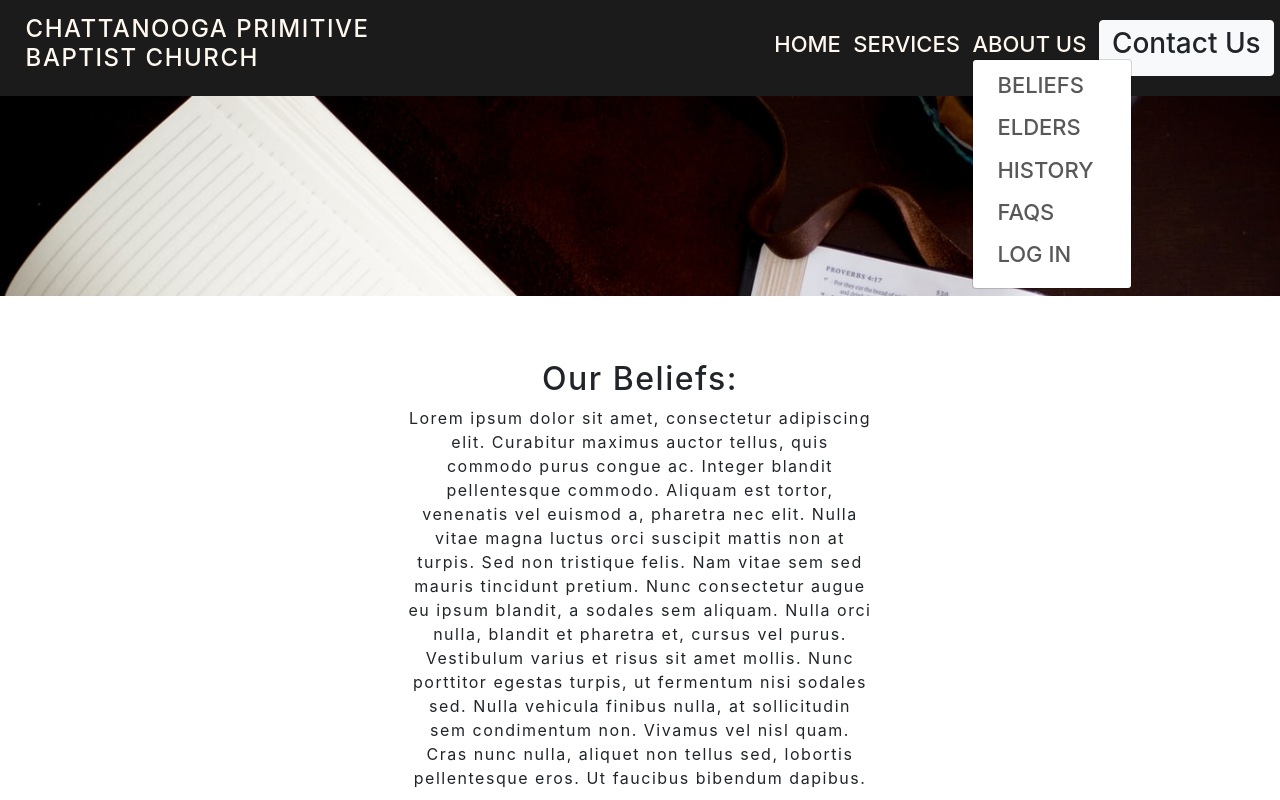
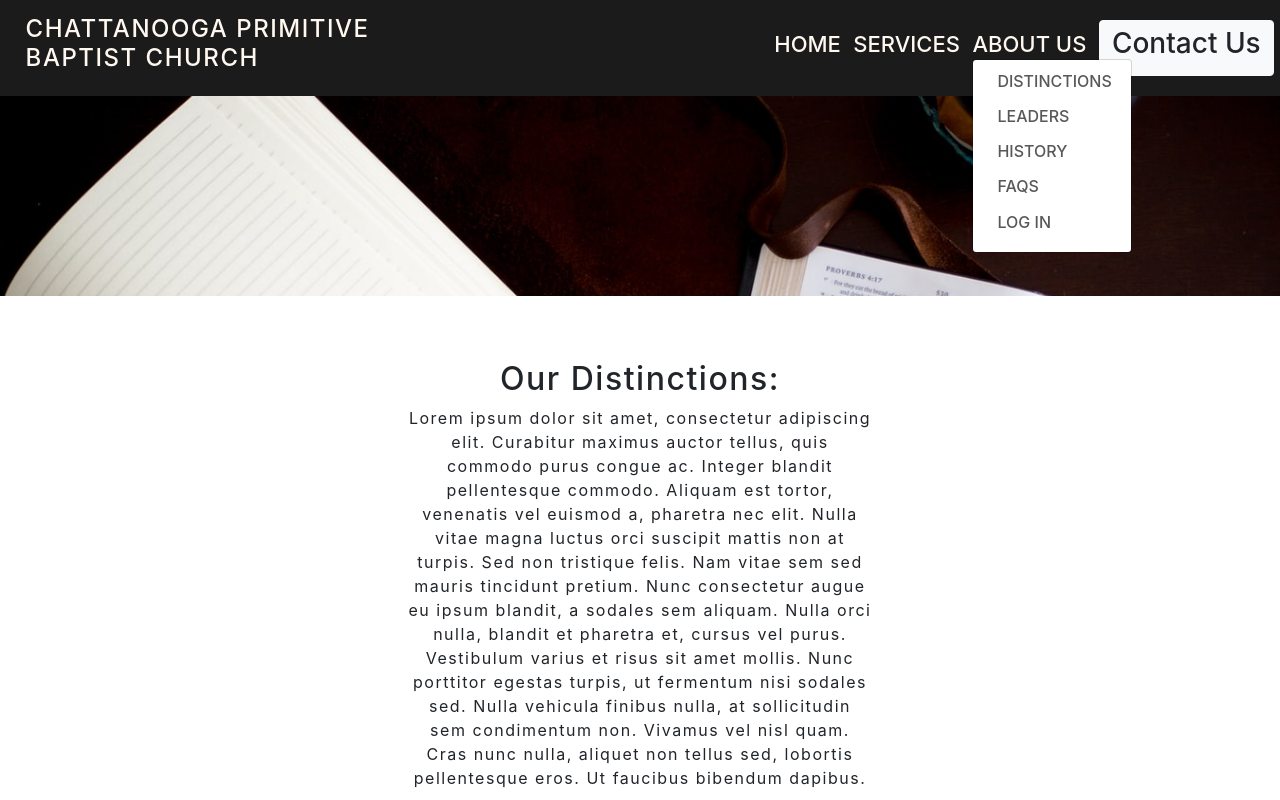
Before and after one commit to JackSkiles/c_v2, a React (Create React App) app in the folder client/: page /beliefs in a window 1280 px wide. Both pictures are taken after a click on the link "ABOUT US". Shown: the top 800 px of the page. Built offline with nearby package versions, Linux system fonts and the light colour scheme; what react-google-maps would draw is missing.

Commit message:
made some wording changes

```diff
--- a/client/src/components/Beliefs.jsx
+++ b/client/src/components/Beliefs.jsx
@@ -10,7 +10,7 @@ export default function Beliefs() {
             </div>
             <div className="mainCont">
                 <div className="textCont">
-                    <h2>Our Beliefs:</h2>
+                    <h2>Our Distinctions:</h2>
                     <p>Lorem ipsum dolor sit amet, consectetur adipiscing elit. Curabitur maximus auctor tellus, quis commodo purus congue ac.
                             Integer blandit pellentesque commodo. Aliquam est tortor, venenatis vel euismod a, pharetra nec elit. Nulla vitae magna luctus orci suscipit mattis non at turpis. Sed non tristique felis. Nam vitae sem sed mauris tincidunt pretium. Nunc consectetur augue eu ipsum blandit, a sodales sem aliquam. Nulla orci nulla, blandit et pharetra et, cursus vel purus. Vestibulum varius et risus sit amet mollis. Nunc porttitor egestas turpis, ut fermentum nisi sodales sed. Nulla vehicula finibus nulla, at sollicitudin sem condimentum non. Vivamus vel nisl quam. Cras nunc nulla, aliquet non tellus sed, lobortis pellentesque eros. Ut faucibus bibendum dapibus.</p>
                 </div>
--- a/client/src/components/Header.jsx
+++ b/client/src/components/Header.jsx
@@ -55,31 +55,31 @@ export default function Header() {
                         {/* BELIEFS */}
                         <Dropdown.Item className="dropdown-item">
                             <Link to="/beliefs" className="link2">
-                                <h3 className="text">BELIEFS</h3>
+                                <h3 className="text2">DISTINCTIONS</h3>
                             </Link>
                         </Dropdown.Item>
                         {/* Elders */}
                         <Dropdown.Item className="dropdown-item">
                             <Link to="/elders" className="link2">
-                                <h3 className="text">ELDERS</h3>
+                                <h3 className="text2">LEADERS</h3>
                             </Link>
                         </Dropdown.Item>
                         {/* HISTORY */}
                         <Dropdown.Item className="dropdown-item">
                             <Link to="/history" className="link2">
-                                <h3 className="text">HISTORY</h3>
+                                <h3 className="text2">HISTORY</h3>
                             </Link>
                         </Dropdown.Item>
                         {/* FAQS */}
                         <Dropdown.Item className="dropdown-item">
                             <Link to="/faq" className="link2">
-                                <h3 className="text">FAQS</h3>
+                                <h3 className="text2">FAQS</h3>
                             </Link>
                         </Dropdown.Item>
                         {/* LOG IN */}
                         <Dropdown.Item className="dropdown-item">
                             <Link to="/login" className="link2">
-                                <h3 className="text">LOG IN</h3>
+                                <h3 className="text2">LOG IN</h3>
                             </Link>
                         </Dropdown.Item>
                     </Dropdown.Menu>
@@ -96,21 +96,21 @@ export default function Header() {
                             <Dropdown.Toggle as={CustomToggle2} id="dropdown-custom-components" ><h3 className="text">About Us</h3>
                             </Dropdown.Toggle>
                             <Dropdown.Menu className="dropMenu2">
-                                <Dropdown.Item><Link to="/beliefs" className="link2"><h3 className="text">BELIEFS</h3></Link></Dropdown.Item>
-                                <Dropdown.Item><Link to="/elders" className="link2"><h3 className="text">ELDERS</h3></Link></Dropdown.Item>
+                                <Dropdown.Item><Link to="/beliefs" className="link2"><h3 className="text2">DISTINCTIONS</h3></Link></Dropdown.Item>
+                                <Dropdown.Item><Link to="/elders" className="link2"><h3 className="text2">LEADERS</h3></Link></Dropdown.Item>
                                 <Dropdown.Item className="dropdown-item">
                                     <Link to="/faq" className="link2">
-                                        <h3 className="text">FAQS</h3>
+                                        <h3 className="text2">FAQS</h3>
                                     </Link>
                                 </Dropdown.Item>
                                 <Dropdown.Item className="dropdown-item">
                                     <Link to="/history" className="link2">
-                                        <h3 className="text">HISTORY</h3>
+                                        <h3 className="text2">HISTORY</h3>
                                     </Link>
                                 </Dropdown.Item>
                                 <Dropdown.Item className="dropdown-item">
                                     <Link to="/login" className="link2">
-                                        <h3 className="text">LOG IN</h3>
+                                        <h3 className="text2">LOG IN</h3>
                                     </Link>
                                 </Dropdown.Item>
                             </Dropdown.Menu>
--- a/client/src/components/LogIn.jsx
+++ b/client/src/components/LogIn.jsx
@@ -32,7 +32,7 @@ export default function LogIn() {
                 <Form onSubmit={authorizeLogin}>
                     <div className="password">
                         <h1>Log In</h1>
-                        <p>Some content is blocked and most be logged in to access.</p>
+                        <p>Some content is blocked and must be logged in to access.</p>
                         <input type="password" id="pass" name="password" onChange={myChangeHandler} value={password}></input>
                     </div>
                     <div className="button">
--- a/client/src/components/head.css
+++ b/client/src/components/head.css
@@ -75,6 +75,10 @@
     font-size: 2.75vh;
     text-decoration: none;
 }
+.text2 {
+    font-size: 2vh;
+    text-decoration: none;
+}
 
 .text:hover {
     font-size: 3.25vh;
```
